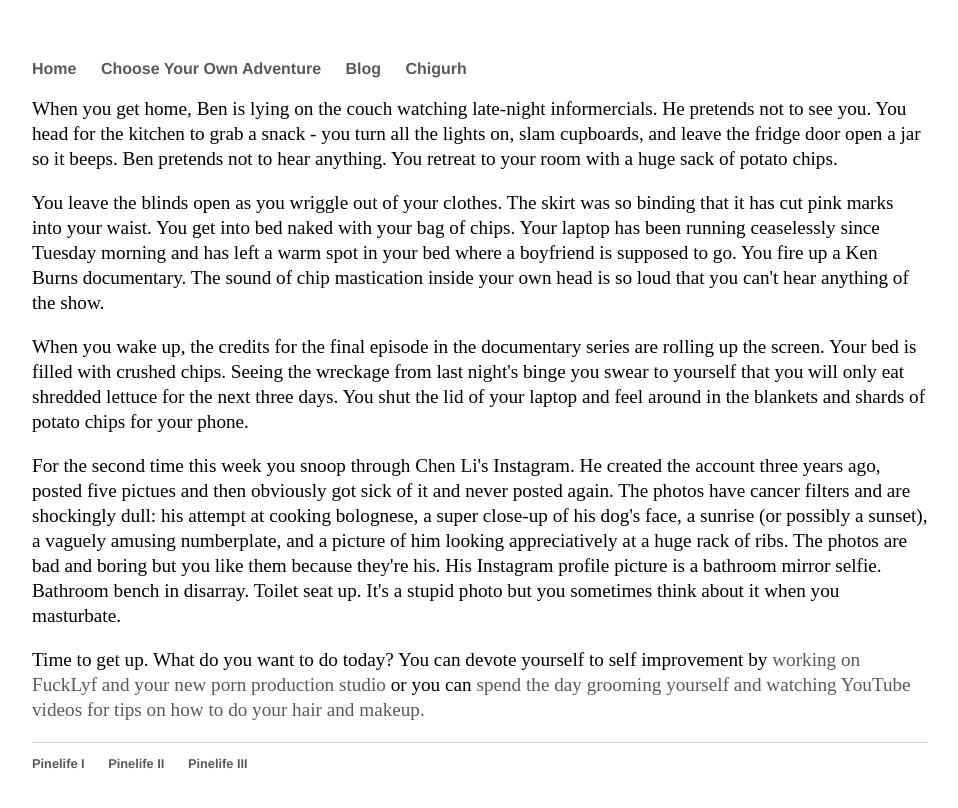
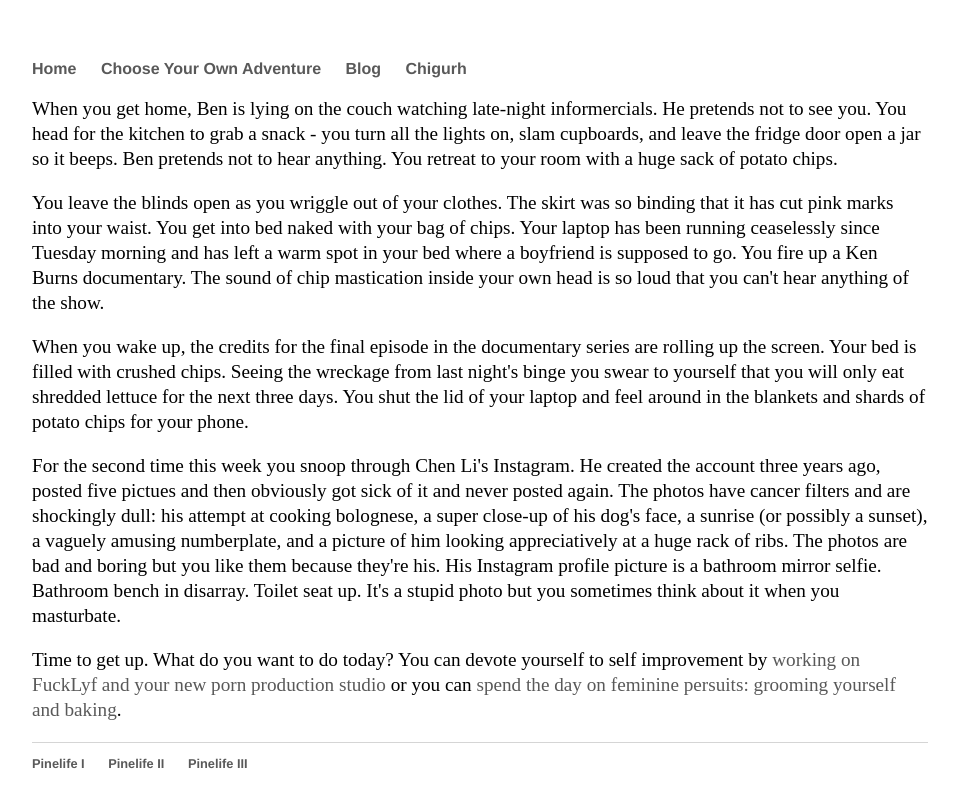
Before and after one commit to Pinelife/pinelife.github.io, a Jekyll site: the page built from Hellhole/Room5.html, in a window 1280 px wide. Shown: the top 808 px of the page, without its empty margins (160-1118 px from the left). Built offline with Jekyll 4.4.1, drawn with Linux system fonts in a browser that asks for light colours.

Commit message:
Update Room5.html

```diff
--- a/Hellhole/Room5.html
+++ b/Hellhole/Room5.html
@@ -22,4 +22,4 @@ When you wake up, the credits for the final episode in the documentary series ar
 	Instagram profile picture is a bathroom mirror selfie. Bathroom bench in disarray. Toilet seat up. It's a stupid photo but you sometimes think about it when you masturbate.</p>
 
 <p>Time to get up. What do you want to do today? You can devote yourself to self improvement by <a href = "Room7.html">working on FuckLyf
-	and your new porn production studio</a> or you can <a href = "Room8.html">spend the day grooming yourself and watching YouTube videos for tips on how to do your hair and makeup.</p>
+	and your new porn production studio</a> or you can <a href = "Room8.html">spend the day on feminine persuits: grooming yourself and baking</a>.</p>
```
